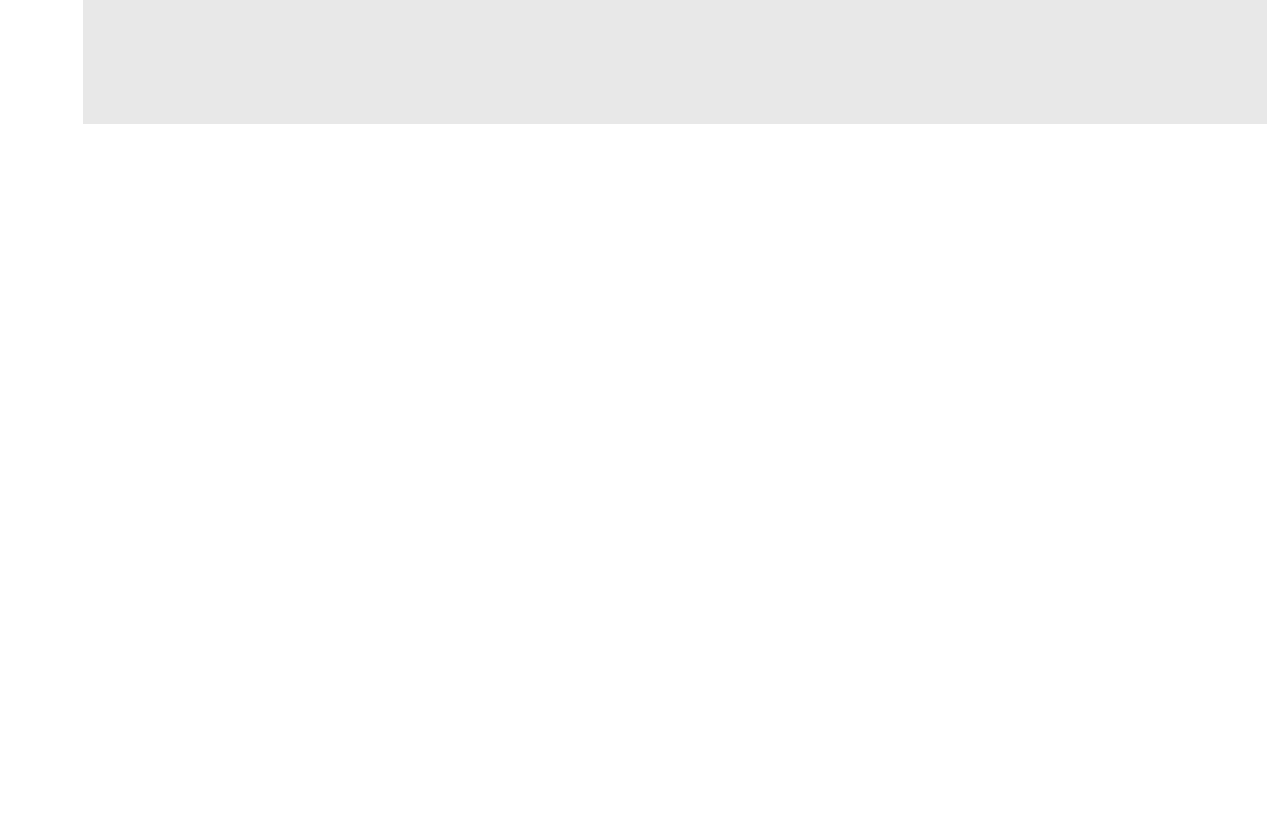
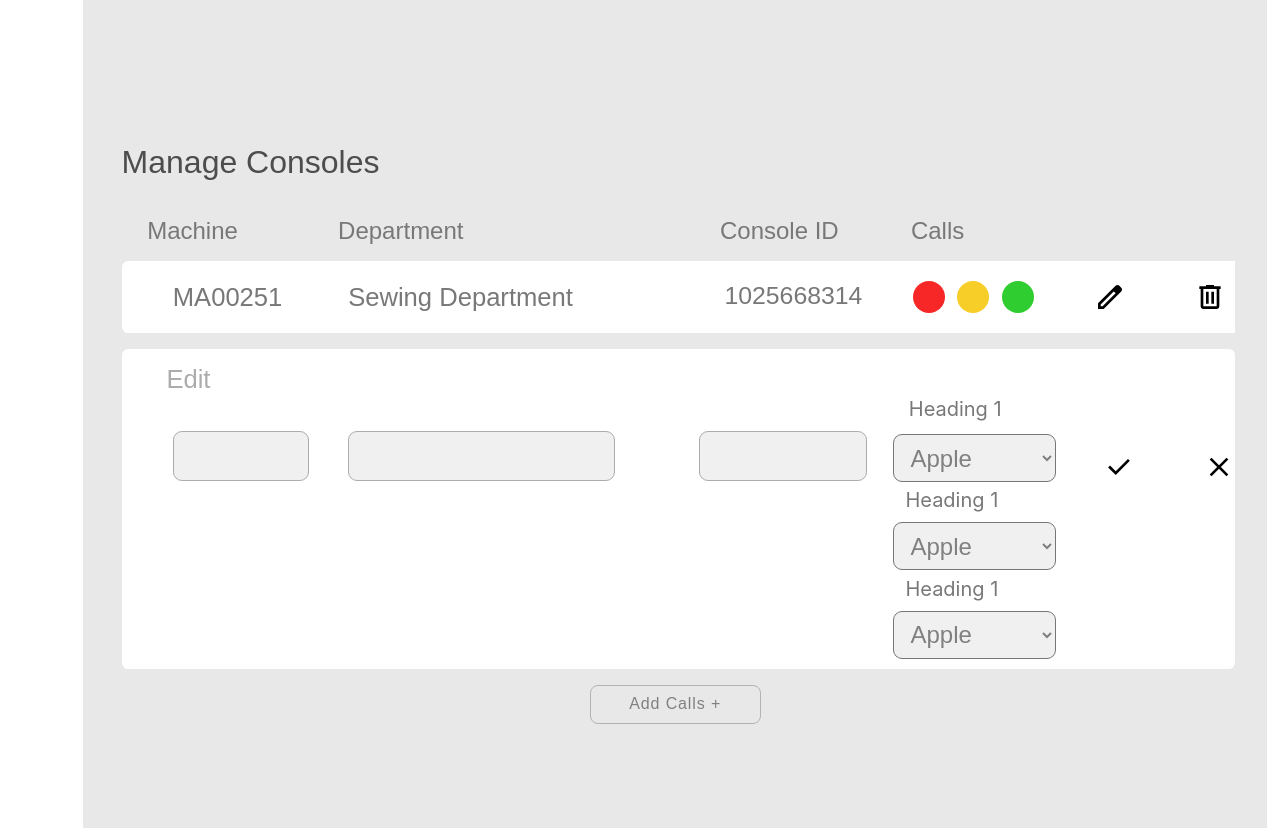
Before and after one commit to yasith46/AndonSystem-ManageConsole, a React (Vite) app: page / in a window 1280 px wide. Shown: the part 1380-2208 px from the top of the page. Built offline with nearby package versions, Linux system fonts and the light colour scheme.

Commit message:
created manage consoles

```diff
--- a/src/App.module.scss
+++ b/src/App.module.scss
@@ -327,8 +327,9 @@
   grid-template-columns: 1fr 1fr 1fr 1fr 1fr 1fr;
   padding-left: 3vw;
   color: #787878;
-  grid-row-start: 2;
-  grid-row-end: 3;
+  grid-row-end: 4;
+  align-items: start;
+  grid-row-start: 3;
 }
 
 .coltitletext {
@@ -348,7 +349,7 @@
   border-radius: 0.5vw;
   margin-top: 0vh;
   margin-bottom: 2vh;
-  height: 8vh;
+  height: 9vh;
 }
 
 .manage {
@@ -358,7 +359,7 @@
 .cardtext {
   font-family: Arial, sans-serif;
   font-weight: 100;
-  font-size: 4vh;
+  font-size: 3.2vh;
   line-height: 1.1;
   text-align: start;
 }
@@ -370,28 +371,38 @@
   grid-column-start: 2;
   grid-column-end: 4;
   font-size: 3.2vh;
+  line-height: 1.5;
 }
 
 .mancallto {
   grid-column-start: 4;
-  grid-column-end: 6;
+  grid-column-end: 5;
   font-size: 3.1vh;
   margin-left: 2vw;
+  line-height: 1.5;
 }
 
 .mancalledit {
   background-color: #ffffff;
+  padding-right: 1em;
+  padding-left: 1em;
 }
 
 .mancalldel {
   cursor: pointer;
   background-color: rgb(255, 255, 255);
+  padding-right: 1em;
+  padding-left: 1em;
 }
 
 .mancallbut {
   overflow: auto;
   display: grid;
   grid-template-columns: 1fr 1fr;
+  grid-column-start: 6;
+  grid-column-end: 7;
+  line-height: 0;
+  height: 9vh;
 }
 .mancalldelimg {
 }
@@ -411,13 +422,13 @@
   font-family: Arial, sans-serif;
   font-weight: 100;
   margin-left: 2.5vw;
+  margin-top: 3.75vh;
+  color: #acacac;
   line-height: 0;
-  margin-top: 3.75vh;
-  color: #c7c7c7;
 }
 .mancalldescin {
   grid-column-end: 4;
-  background-color: #e6e6e6;
+  background-color: #f0f0f0;
   opacity: 1;
   padding-left: 2vh;
   padding-right: 2vh;
@@ -427,6 +438,7 @@
   font-size: 3vh;
   color: #616161;
   grid-column-start: 2;
+  height: 6vh;
 }
 .mancalltoin {
   grid-column-start: 4;
@@ -438,7 +450,8 @@
   color: #616161;
   border: 1px solid #acacac;
   border-radius: 0.7vw;
-  background-color: #e6e6e6;
+  background-color: #f0f0f0;
+  height: 6vh;
 }
 .addbutton {
   background-color: rgb(232, 232, 232);
@@ -461,9 +474,13 @@
   margin-top: 1vh;
   border: 1px solid #cbcbcb;
   margin-bottom: 2vh;
-  margin-right: 3vw;
-  font-size: 2.5vh;
-  padding: 1vw;
+  margin-right: 1vw;
+  font-size: 3vh;
+  padding: 0.5vw 0vw 0.5vw 1vw;
+  border-radius: 0.7vw;
+  background-color: #f0f0f0;
+  color: #808080;
+  height: 6vh;
 }
 .statgrid {
   display: grid;
@@ -485,6 +502,7 @@
   position: absolute;
   top: 188vh;
   left: 6.5vw;
+  background-color: #e8e8e8;
 }
 .statnum {
   font-family: Arial, sans-serif;
@@ -589,3 +607,149 @@
 .op1 {
   color: #cb3030;
 }
+.con {
+}
+.machineno {
+  font-size: 3.2vh;
+  grid-column-start: 1;
+  grid-column-end: 2;
+  line-height: 1.5;
+}
+.deptcon {
+  grid-column-start: 2;
+  grid-column-end: 4;
+  line-height: 1.5;
+}
+.concalls {
+  grid-column-start: 5;
+  grid-column-end: 6;
+  height: 9vh;
+  align-self: center;
+}
+.callgrid {
+  height: 9vh;
+  display: grid;
+  grid-template-columns: 1fr 1fr 1fr;
+  margin-right: 2vw;
+  margin-left: 2vw;
+  align-items: center;
+}
+.st1 {
+  width: 4vh;
+  height: 4vh;
+  align-self: center;
+  text-align: center;
+  margin-left: 1vw;
+  border-radius: 100%;
+  background-color: #f7cd27;
+}
+.call1 {
+  background-color: #f72727;
+}
+.call2 {
+}
+.call3 {
+  background-color: #2fcd2f;
+}
+.con {
+  height: 15vh;
+  font-size: 33px;
+}
+.machinein {
+  margin-top: 0vh;
+  margin-right: 3vw;
+  margin-bottom: 2vh;
+  padding: 0vh 2vh;
+  background-color: #f0f0f0;
+  border: 1px solid #acacac;
+  border-radius: 0.7vw;
+  grid-column-start: 1;
+  grid-column-end: 2;
+  font-size: 3vh;
+  width: 8vw;
+  color: #616161;
+  height: 6vh;
+}
+.deptin {
+  background-color: #f0f0f0;
+  border: 1px solid #acacac;
+  border-radius: 0.7vw;
+  margin: 0vh 5vw 2vh 0vw;
+  grid-column-start: 2;
+  grid-column-end: 4;
+  padding: 0vh 2vh;
+  font-size: 3vh;
+  color: #616161;
+  height: 6vh;
+}
+.conin {
+  background-color: #f0f0f0;
+  border: 1px solid #acacac;
+  border-radius: 0.7vw;
+  margin: 0vh 1vw 2vh 1.5vw;
+  color: #616161;
+  font-size: 3vh;
+  width: 12vw;
+  text-align: start;
+  padding: 0vw 0vw 0vw 1vw;
+  height: 6vh;
+}
+.selcalls {
+  margin-left: 1vw;
+}
+.button1txt {
+  font-size: 2.5vh;
+  text-align: start;
+  font-weight: 400;
+  line-height: 0.5;
+  margin-left: 1vw;
+}
+.col1 {
+  margin: 0vw 1vw 0vw 0vw;
+  font-size: 3vh;
+  background-color: #f0f0f0;
+  padding: 0.5vw 0vw 0.5vw 1vw;
+  height: 6vh;
+  border-radius: 0.7vw;
+  color: #808080;
+}
+.edit {
+}
+.con {
+  height: 15vh;
+}
+.edit2 {
+  height: 16vh;
+  align-self: center;
+  margin-top: 2vh;
+}
+.con {
+  height: 8vh;
+}
+.con {
+  height: 9vh;
+  padding: 0vw 0vw 0vw 1vw;
+}
+.edit2 {
+  display: grid;
+  grid-template-rows: 2fr 2fr 20fr;
+  padding-bottom: 0vw;
+  height: 40vh;
+}
+.button2 {
+}
+.button2txt {
+  font-size: 2.5vh;
+  font-weight: 400;
+  text-align: start;
+  line-height: 0.5;
+  margin-left: 1vw;
+}
+.button1txt {
+}
+.button2txt {
+  line-height: 0;
+  margin-left: 60.5vw;
+  padding: 0vh 0vh 1vh;
+  color: rgb(120, 120, 120);
+}
--- a/src/App.tsx
+++ b/src/App.tsx
@@ -177,7 +177,87 @@ function App() {
                 </div>
                 <button className={styles.addbutton}>Add Calls +</button>
             </div>
-            <div className={styles.manageconsoles} />
+            <div className={styles.manageconsoles}>
+                <h1 className={styles.boardname}>Manage Consoles</h1>
+                <div className={styles.coltitle}>
+                    <h1 className={styles.coltitletext}>Machine</h1>
+                    <h1 className={styles.coltitletext}>Department</h1>
+                    <div></div>
+                    <h1 className={styles.coltitletext}>Console ID</h1>
+                    <h1 className={styles.coltitletext}>Calls</h1>
+                </div>
+                <div className={Classnames(styles.managecallcard, styles.con)}>
+                    <div className={styles.coltitle}>
+                        <h1 className={Classnames(styles.cardtext, styles.machineno)}>MA00251</h1>
+                        <h1 className={Classnames(styles.cardtext, styles.deptcon)}>
+                            Sewing Department
+                        </h1>
+                        <h1 className={Classnames(styles.cardtext, styles.mancallto)}>
+                            1025668314
+                        </h1>
+                        <div className={styles.concalls}>
+                            <div className={styles.callgrid}>
+                                <div className={Classnames(styles.st1, styles.call1)} />
+                                <div className={Classnames(styles.st1, styles.call2)} />
+                                <div className={Classnames(styles.st1, styles.call3)} />
+                            </div>
+                        </div>
+                        <div className={styles.mancallbut}>
+                            <button className={styles.mancalldel}>
+                                <img src="/src/assets/edit.svg" alt="" className={styles.editsvg} />
+                            </button>
+                            <button className={styles.mancalledit}>
+                                <img src="/src/assets/del.svg" alt="" className={styles.editsvg} />
+                            </button>
+                        </div>
+                    </div>
+                </div>
+                <div className={Classnames(styles.managecallcard, styles.con, styles.edit2)}>
+                    <h1 className={styles.cardedittitle}>Edit </h1>
+                    <h1 className={styles.button2txt}>Heading 1</h1>
+                    <div className={styles.coltitle}>
+                        <input className={styles.machinein} />
+                        <input className={styles.deptin} />
+                        <input className={styles.conin} />
+                        <div className={styles.selcalls}>
+                            <select className={styles.col1}>
+                                <option>Apple</option>
+                                <option>Banana</option>
+                                <option>Watermelon</option>
+                            </select>
+                            <h1 className={styles.button1txt}>Heading 1</h1>
+                            <select className={styles.col1}>
+                                <option>Apple</option>
+                                <option>Banana</option>
+                                <option>Watermelon</option>
+                            </select>
+                            <h1 className={styles.button1txt}>Heading 1</h1>
+                            <select className={styles.col1}>
+                                <option>Apple</option>
+                                <option>Banana</option>
+                                <option>Watermelon</option>
+                            </select>
+                        </div>
+                        <div className={styles.mancallbut}>
+                            <button className={styles.mancalldel}>
+                                <img
+                                    src="/src/assets/check.svg"
+                                    alt=""
+                                    className={styles.editsvg}
+                                />
+                            </button>
+                            <button className={styles.mancalledit}>
+                                <img
+                                    src="/src/assets/close.svg"
+                                    alt=""
+                                    className={styles.editsvg}
+                                />
+                            </button>
+                        </div>
+                    </div>
+                </div>
+                <button className={styles.addbutton}>Add Calls +</button>
+            </div>
         </div>
     );
 }
```
